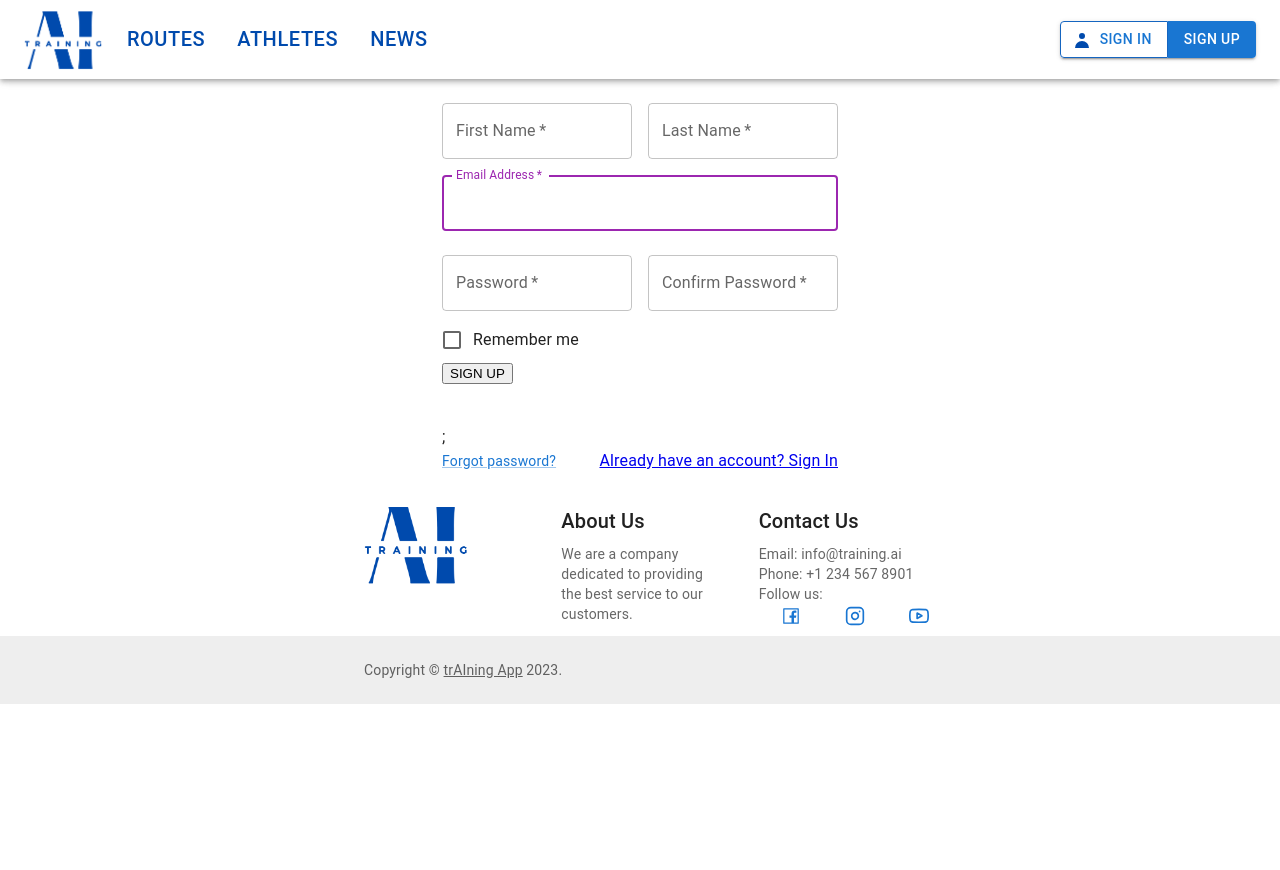
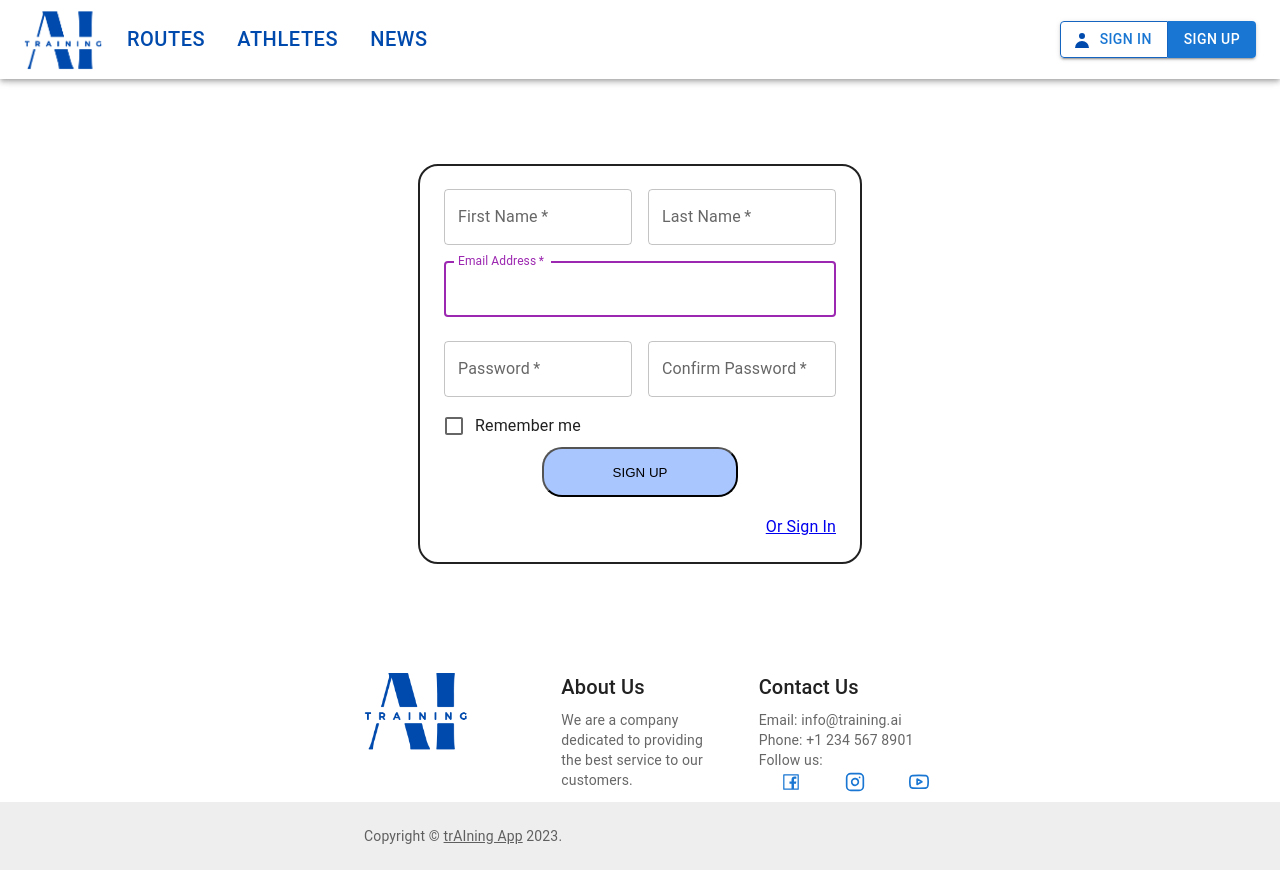
Before and after one commit to carmantegazza/running-app, a React (Create React App) app: page /signup in a window 1280 px wide. Before the commit the page ends 800 px from the top, so only its background shows below. Built offline with nearby package versions, Linux system fonts and the light colour scheme.

Commit message:
updated signIn signUp

```diff
--- a/src/App.js
+++ b/src/App.js
@@ -6,7 +6,7 @@ import { useSelector, useDispatch } from "react-redux";
 import RoutesPage from "./components/RoutesPage/RoutesPage";
 import RouteDetails from "./components/RouteDetails/RouteDetails";
 import EventDetails from "./components/EventDetails/EventDetails";
-import Stickyfooter from "./components/Sticky-footer/sticky-footer";
+import Stickyfooter from "./components/sticky-footer/sticky-footer";
 import SignIn from './components/SignIn/SignIn';
 import SignUp from './components/SignUp/SignUp';
 import Snack from './components/Snackbar/Snackbar';
@@ -32,7 +32,12 @@ useEffect(() => {
     <div className="App">
       <Snack />
       <NavBar />
-      <Routes>
+      {/* <div style={{
+        height:'200vh',
+        display:'flex',
+        justifyContent:'center'
+      }}> */}
+        <Routes>
         <Route path="/" element={<Home />} />
         <Route path="/about" element={<About />} />
         <Route path="/routes" element={<RoutesPage />}></Route>
@@ -41,7 +46,12 @@ useEffect(() => {
         {!user && <Route path="/signin" element={<SignIn />} />}
         {!user && <Route path="/signup" element={<SignUp />} />}
       </Routes>
-      <Stickyfooter />
+      {/* </div> */}
+
+      <Stickyfooter style={{
+        position:'absolute',
+        bottom:'0'
+      }}/>
     </div>
   );
 }
--- a/src/components/RoutesPage/RoutesPage.jsx
+++ b/src/components/RoutesPage/RoutesPage.jsx
@@ -52,8 +52,10 @@ const RoutesPage = () => {
   }
 
   return (
-    <Box>
-      <Grid container py='4vh' px='1.5vw' justifyContent='center' alignItems='space-evenly' >
+    <Box style={{
+      height:'70vh'
+    }}>
+      <Grid container display="flex" px='1.5vw' justifyContent='center' alignItems='space-evenly' gap="20px" paddingTop="10px" >
 
         <Grid item xs={12} md={6} display='flex' justifyContent='center'>
           <FormControl sx={{ minWidth: 300 }}>
@@ -85,7 +87,7 @@ const RoutesPage = () => {
           <Button variant="contained" onClick={handleClick} sx={{height: '100%'}}>Search</Button>
         </Grid>
       </Grid>
-      {routesToRender.length > 0 ? <RoutesContainer routes={routesToRender} />: <div style={{width:'100%' , height:'84vh', display:'flex', textAlign:'center', justifyContent:'center'}} > No results found</div>}
+      {routesToRender.length > 0 ? <RoutesContainer routes={routesToRender} />: <div style={{width:'100%', display:'flex', textAlign:'center', justifyContent:'center'}} > No results found</div>}
     </Box>
   )
 }
--- a/src/components/SignIn/SignIn.jsx
+++ b/src/components/SignIn/SignIn.jsx
@@ -1,4 +1,4 @@
-import * as React from 'react';
+import React, {useState} from 'react';
 import CssBaseline from '@mui/material/CssBaseline';
 import TextField from '@mui/material/TextField';
 import FormControlLabel from '@mui/material/FormControlLabel';
@@ -15,6 +15,7 @@ import { jwtDecode } from "jwt-decode";
 
 export default function SignIn() {
     const dispatch = useDispatch()
+    const [isHovered, setIsHovered] = useState(false);
 
     const handleSubmit = (event) => {
         event.preventDefault();
@@ -42,8 +43,33 @@ export default function SignIn() {
             dispatch(userActions.signInUser(userData))
         };
 
+        const handleMouseEnter = () => {
+            setIsHovered(true);
+          };
+
+          const handleMouseLeave = () => {
+            setIsHovered(false);
+          };
+
+
         return (
-            <div className='form_container'>
+            <Box sx={{
+                display:'flex',
+                justifyContent:'center',
+                alignItems:'center',
+                height:'70vh'
+            }}>
+                <div className='form_container'
+                style={{display:"flex",
+                    backgroundColor:"transparent",
+                    width:"450px",
+                    height:"350px",
+                    justifySelf:"center",
+                    marginTop:10,
+                    justifyContent:"center",
+                    alignItems:"center",
+                    border:"2px solid",
+                    borderRadius:"20px"}}>
                 <div className='complement_container'>
                     <div className='letter_container'>
                         <p>
@@ -86,34 +112,57 @@ export default function SignIn() {
                                     autoComplete="current-password"
                                     color='secondary'
                                 />
+                                <div style={{
+                                    display:"flex",
+                                    justifyContent:"space-between",
+                                    alignItems:"center",
+                                }}>
                                     <FormControlLabel
                                         control={<Checkbox value="remember" color="secondary" />}
                                         label="Remember me"
                                     />
+                                    <Link href="#" variant="body2">
+                                        Forgot password?
+                                    </Link>
+                                </div>
+
                             </div>
 
                             <button
+                                style={{
+                                    marginLeft:'25%',
+                                    width:'50%',
+                                    height:'50px',
+                                    cursor:'pointer',
+                                    borderRadius:'20px',
+                                    backgroundColor:'rgb(87, 141, 255,0.5)',
+                                    backgroundColor: isHovered ? 'rgb(87, 141, 255,1)' : 'rgb(87, 141, 255,0.5)',
+                                }}
+                                onMouseEnter={handleMouseEnter}
+                                onMouseLeave={handleMouseLeave}
                                     type="submit"
                                 className="custom-btn btn-7 form_submit_button">
                                 <span>
                                     SIGN IN
                                 </span>
                             </button>
+
+
+                            <Grid container style={{display:'flex', width:'100%',justifyContent:'space-between', alignItems:'center', marginTop:'10px'}}>
+                                {/* <Grid item xs>
+                                    <Link href="#" variant="body2">
+                                        Forgot password?
+                                    </Link>
+                                </Grid> */}
                                 <GoogleLogin
+                                style={{width:'20%'}}
                                 onSuccess={googleSubmit}
                                 onError={() => {
                                     console.log('Login Failed');
                                 }}
                                 />
-
-                            <Grid container>
-                                <Grid item xs>
-                                    <Link href="#" variant="body2">
-                                        Forgot password?
-                                    </Link>
-                                </Grid>
-                                <Grid item>
-                                    <LinkRouter to='/signup' className="liks_router links_forms"> Don't have an account? Sign Up </LinkRouter>
+                                <Grid item style={{width:'30%'}}>
+                                    <LinkRouter to='/signup' className="liks_router links_forms"> Or Sign Up </LinkRouter>
 
                                 </Grid>
                             </Grid>
@@ -123,5 +172,7 @@ export default function SignIn() {
 
                 </Container>
             </div>
+            </Box>
+
         );
     }
--- a/src/components/SignUp/SignUp.jsx
+++ b/src/components/SignUp/SignUp.jsx
@@ -1,4 +1,4 @@
-import * as React from "react";
+import React, {useState} from "react";
 import CssBaseline from "@mui/material/CssBaseline";
 import TextField from "@mui/material/TextField";
 import FormControlLabel from "@mui/material/FormControlLabel";
@@ -16,6 +16,15 @@ import { jwtDecode } from "jwt-decode";
 export default function SignUp() {
     const dispatch = useDispatch()
     const navigate = useNavigate()
+    const [isHovered, setIsHovered] = useState(false);
+
+    const handleMouseEnter = () => {
+        setIsHovered(true);
+      };
+
+      const handleMouseLeave = () => {
+        setIsHovered(false);
+      };
 
     const handleSubmit = (event) => {
         event.preventDefault();
@@ -50,8 +59,14 @@ export default function SignUp() {
 
 
     return (
-        <div className='form_container'>
-            <div className='complement_container'>
+        <div className='form_container'
+             style={{
+            display:'flex',
+            justifyContent:'center',
+            alignItems:'center',
+            height:'70vh'
+        }}>
+            <div className='complement_container' >
                 <div className='letter_container'>
                     <p>
 
@@ -59,7 +74,16 @@ export default function SignUp() {
                 </div>
                 <div className='image_container'></div>
             </div>
-            <Container component="main" maxWidth="xs" >
+            <Container component="main" maxWidth="xs" style={{display:"flex",
+                    backgroundColor:"transparent",
+                    width:"450px",
+                    height:"400px",
+                    justifySelf:"center",
+                    marginTop:10,
+                    justifyContent:"center",
+                    alignItems:"center",
+                    border:"2px solid",
+                    borderRadius:"20px"}}>
                 <CssBaseline />
                 <Box
                     sx={{
@@ -130,32 +154,53 @@ export default function SignUp() {
                                     />
                                 </Grid>
                             </Grid>
-                            <FormControlLabel
-                                control={<Checkbox value="remember" color='secondary' />}
-                                label="Remember me"
-                            />
+                            <div style={{
+                                    display:"flex",
+                                    justifyContent:"space-between",
+                                    alignItems:"center",
+                                }}>
+                                    <FormControlLabel
+                                        control={<Checkbox value="remember" color="secondary" />}
+                                        label="Remember me"
+                                    />
+                                    {/* <Link href="#" variant="body2">
+                                        Forgot password?
+                                    </Link> */}
+                                </div>
                         </div>
                         <button
+                            style={{
+                                marginLeft:'25%',
+                                width:'50%',
+                                height:'50px',
+                                cursor:'pointer',
+                                borderRadius:'20px',
+                                backgroundColor:'rgb(87, 141, 255,0.5)',
+                                backgroundColor: isHovered ? 'rgb(87, 141, 255,1)' : 'rgb(87, 141, 255,0.5)',
+                            }}
+                            onMouseEnter={handleMouseEnter}
+                            onMouseLeave={handleMouseLeave}
                             type="submit"
                             className="custom-btn btn-7 form_submit_button">
                             <span>
                                 SIGN UP
                             </span>
                         </button>
-                        <GoogleLogin
+
+                        <Grid container style={{display:'flex', width:'100%',justifyContent:'space-between', alignItems:'center', marginTop:'10px'}}>
+                            {/* <Grid item xs>
+                                <Link href="#" variant="body2">
+                                    Forgot password?
+                                </Link>
+                            </Grid> */}
+                            <GoogleLogin
                             onSuccess={googleSubmit}
                             onError={() => {
                                 console.log('Login Failed');
                             }}
-                        />;
-                        <Grid container>
-                            <Grid item xs>
-                                <Link href="#" variant="body2">
-                                    Forgot password?
-                                </Link>
-                            </Grid>
+                        />
                             <Grid item>
-                                <LinkRouter to='/signin' className="liks_router links_forms"> Already have an account? Sign In </LinkRouter>
+                                <LinkRouter to='/signin' className="liks_router links_forms"> Or Sign In </LinkRouter>
                             </Grid>
                         </Grid>
                     </Box>
--- a/src/components/sticky-footer/sticky-footer.jsx
+++ b/src/components/sticky-footer/sticky-footer.jsx
@@ -44,7 +44,7 @@ export default function StickyFooter() {
           <Grid item xs={12} sm={4}>
             <Box
               component="img"
-              sx={{ display:{xs: 'none', md: 'flex'}, height: 80 }}
+              sx={{ display:{md: 'flex'}, height: 80 }}
               alt="Logo"
               src={logo}
               paddingRight='1rem'>
```
Lines whose indentation alone changed are shown as unchanged.
